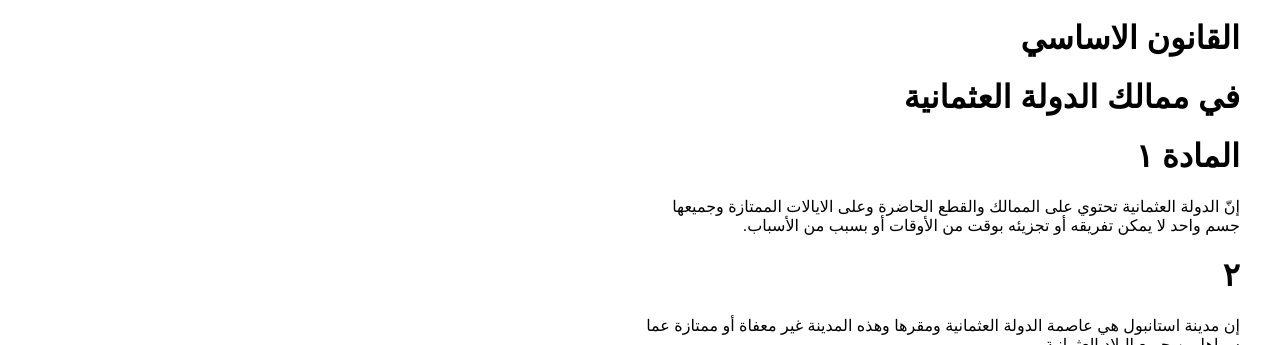
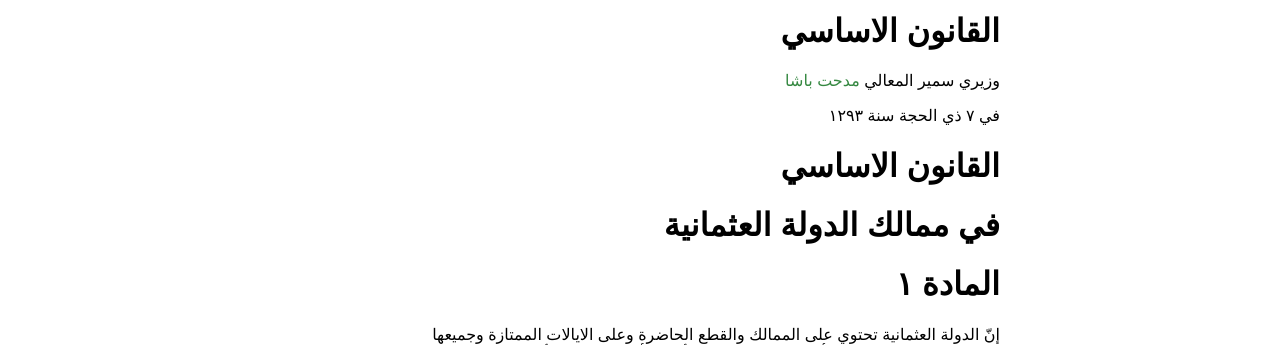
Before and after one commit to tillgrallert/TeachingTei, a plain HTML site: page html/Bashir-v39.html in a window 1280 px wide. Shown: the part 955-1300 px from the top of the page. Drawn offline with Linux system fonts and the light colour scheme.

Commit message:
centered html {}

```diff
--- a/css/html_arabicNewspapers.css
+++ b/css/html_arabicNewspapers.css
@@ -14,7 +14,13 @@
     direction:ltr;
     text-align:left;
 }
-
+html {
+    max-width:800px;
+    height:100%;
+    margin-left:auto;
+    margin-right:auto;
+    margin-bottom:0.01em;
+}
 body {
          font-size:1em;
          padding-left:2em;
```
